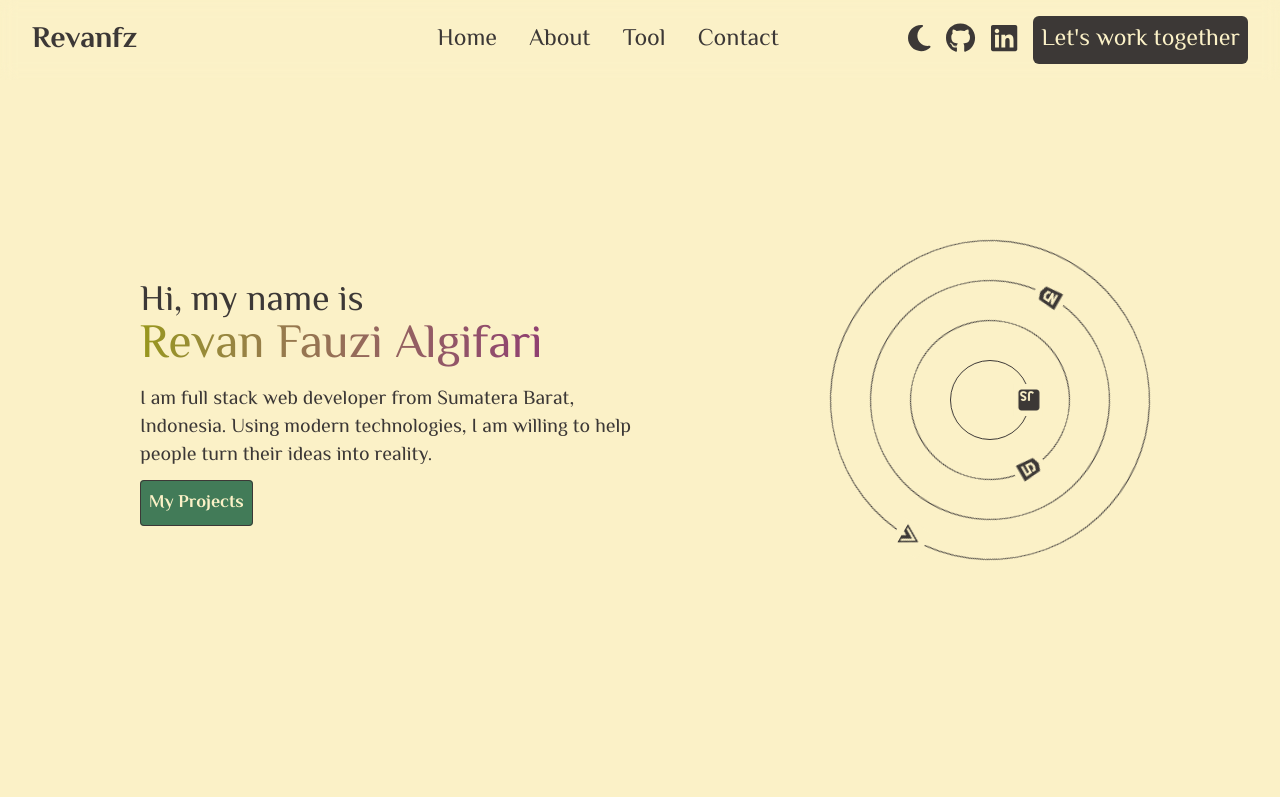
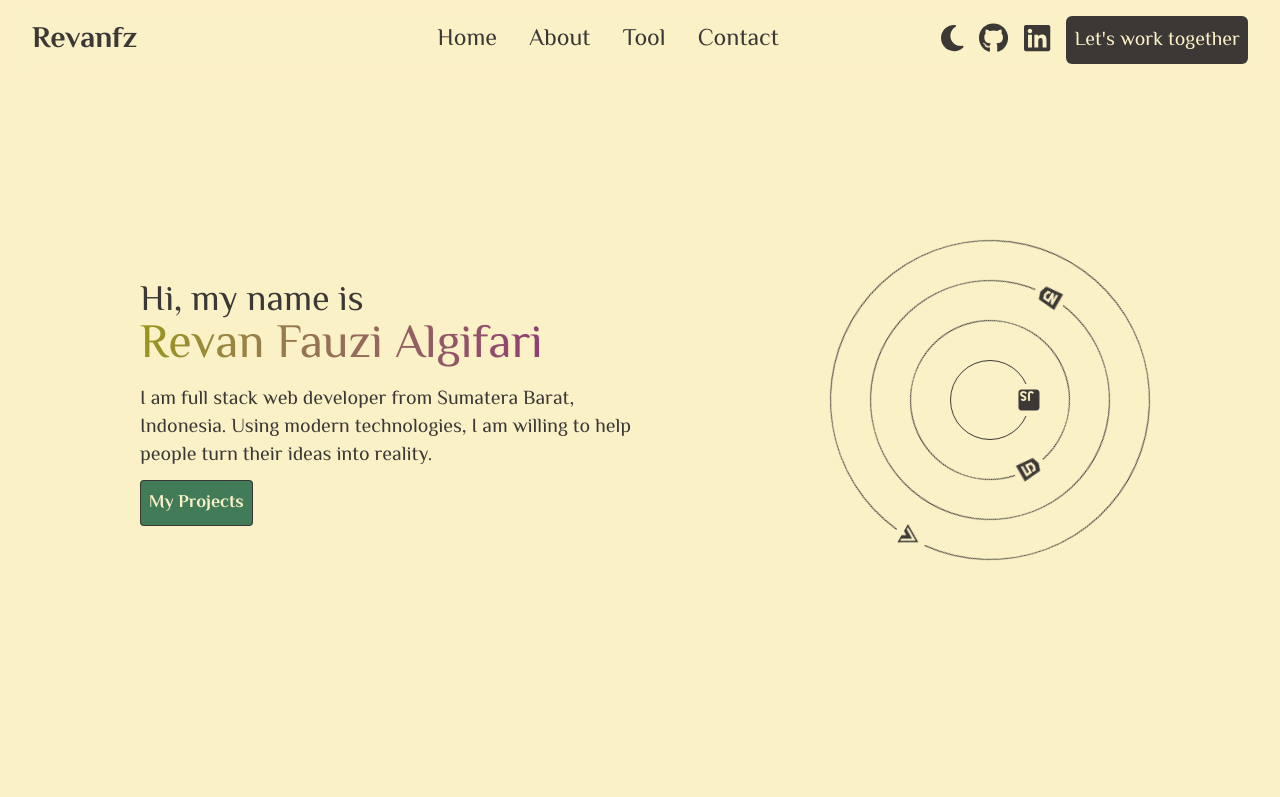
Before and after one commit to revanfz/revanfz.github.io, an Astro site: page / in a window 1280 px wide. Shown: the top 797 px of the page. Built offline with nearby package versions, Linux system fonts and the light colour scheme; Astro itself is replaced by a stand-in of ours.

Commit message:
fix: navbar font size

```diff
--- a/src/components/vue/Navbar.vue
+++ b/src/components/vue/Navbar.vue
@@ -65,7 +65,7 @@ onMounted(() => {
           <li
             class="p-2 bg-(--fg) text-(--bg) hover:bg-(--bg2) hover:text-(--fg2) rounded-md"
           >
-            <a href="mailto:revanfauzi81@gmail.com">Let's work together</a>
+            <a href="mailto:revanfauzi81@gmail.com" class="text-md lg:text-xl">Let's work together</a>
           </li>
         </ul>
       </div>
```
